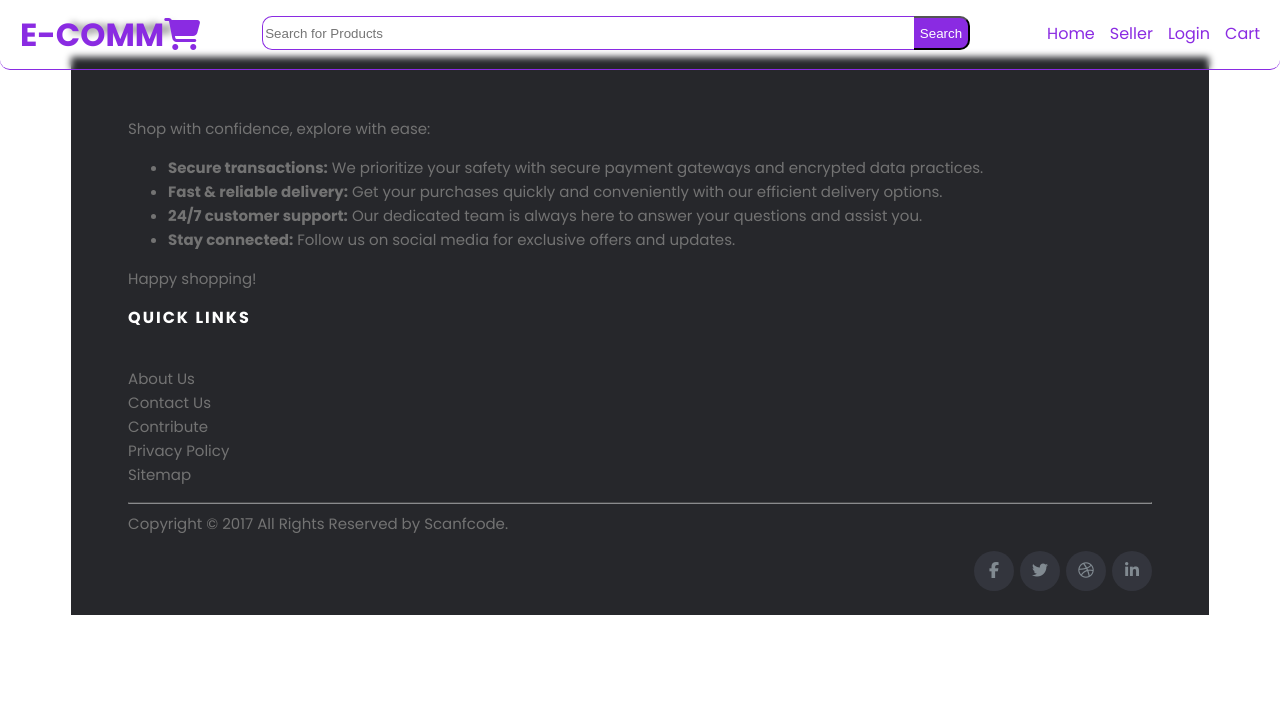
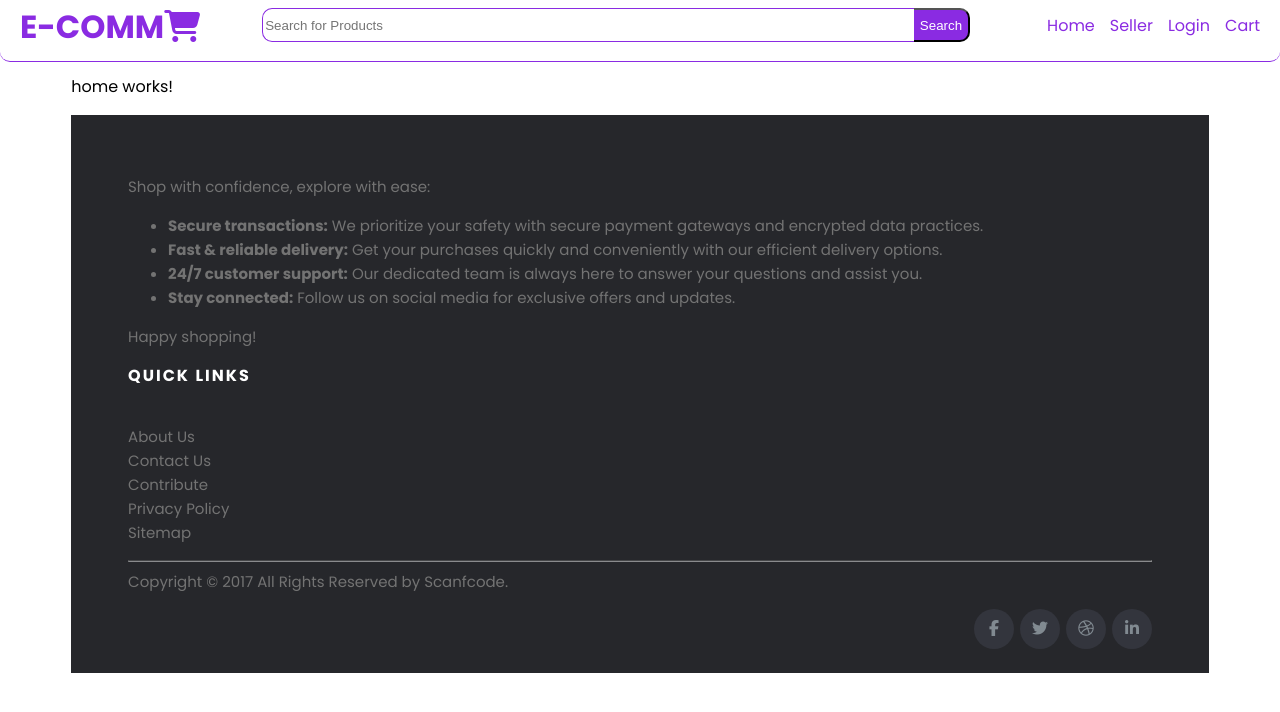
Before and after one commit to Hemang-devlops/stackblitz-starters-angular, an Angular app: page / in a window 1280 px wide. Shown: the top 712 px of the page. Built offline with nearby package versions, Linux system fonts and the light colour scheme.

Commit message:
header css changes

```diff
--- a/src/app/app/app.component.html
+++ b/src/app/app/app.component.html
@@ -1,5 +1,7 @@
 <div class="container">
     <app-header></app-header>
-    <router-outlet></router-outlet>
+    <main class="main">
+      <router-outlet></router-outlet>
+    </main>
     <app-footer></app-footer>
   </div>
--- a/src/app/components/header/header.component.css
+++ b/src/app/components/header/header.component.css
@@ -1,7 +1,8 @@
 .logo {
     padding-top: 5px;
     display: flex;
-    color: blueviolet
+    color: blueviolet;
+    cursor:pointer;
   }
 .logo h1{
   width: max-content;
--- a/src/app/components/header/header.component.html
+++ b/src/app/components/header/header.component.html
@@ -1,16 +1,25 @@
 <nav class="nav">
-  <span class="logo">
+  <header class="logo" (click)="router.navigate(['/'])">
     <h1>E-COMM</h1>
     <i class="fa-solid fa-cart-shopping"></i>
-  </span>
-  <div class="nav-search">
+  </header>
+  <div *ngIf="menuType ==='default'" class="nav-search">
     <input type="text" placeholder="Search for Products" />
     <button>Search</button>
   </div>
-  <ul>
-    <li><a routerLink="/">Home</a></li>
-    <li><a routerLink="seller-auth">Seller</a></li>
-    <li><a routerLink="user-login">Login</a></li>
-    <li><a href="#">Cart</a></li>
-  </ul>
+  <div [ngSwitch]="menuType">
+    <ul *ngSwitchCase="'default'">
+      <li><a routerLink="/">Home</a></li>
+      <li><a routerLink="seller-auth">Seller</a></li>
+      <li><a routerLink="user-login">Login</a></li>
+      <li><a href="#">Cart</a></li>
+    </ul>
+    <ul *ngSwitchCase="'seller'">
+      <li><a routerLink="/">Product List</a></li>
+      <li><a routerLink="/">Add Product</a></li>
+      <li><a routerLink="seller-auth">Seller</a></li>
+      <li><a routerLink="seller-logout" (click)="logoutSeller()">Log out</a></li>
+      <li><a href="#">Seller Name</a></li>
+    </ul>
+</div>
 </nav>
--- a/src/app/components/header/header.component.ts
+++ b/src/app/components/header/header.component.ts
@@ -1,4 +1,5 @@
-import { Component } from '@angular/core';
+import { Component, OnInit } from '@angular/core';
+import { Router } from '@angular/router';
 
 @Component({
   selector: 'app-header',
@@ -6,6 +7,28 @@ import { Component } from '@angular/core';
   templateUrl: './header.component.html',
   styleUrl: './header.component.css'
 })
-export class HeaderComponent {
+export class HeaderComponent implements OnInit {
+  constructor(public router: Router){}
+  menuType: String = 'default';
 
+  ngOnInit(): void {
+    this.router.events.subscribe((value : any) => {
+      if (value.url){
+        if(localStorage.getItem("seller") && value?.url?.includes('seller')) {
+          this.menuType = 'seller';
+          console.log('in seller',this.menuType);
+        }else{
+          this.menuType = 'default';
+          console.log('out seller',this.menuType);
+        }
+      }
+    })
+  }
+
+  logoutSeller(): void{
+    if (localStorage.getItem("seller")){
+      localStorage.setItem("seller", "");
+      this.router.navigate(["/"]);
+    }
+  }
 }
--- a/src/global_styles.css
+++ b/src/global_styles.css
@@ -161,3 +161,7 @@ body {
   margin-left: 5%;
   margin-right: 5%;
 }
+
+.main{
+  padding-top: 50px;
+}
```
